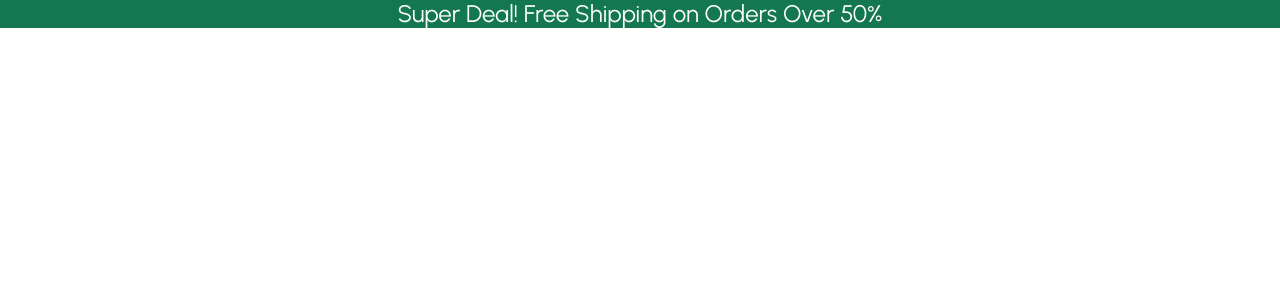
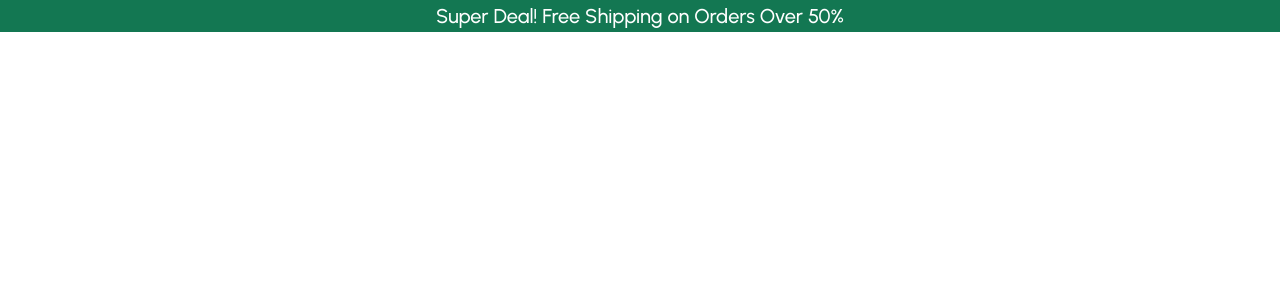
Before and after one commit to adarraji/react-shop, a React (Create React App) app: page / in a window 1280 px wide. Shown: the top 300 px of the page. Built offline with nearby package versions, Linux system fonts and the light colour scheme.

Commit message:
updated styles

```diff
--- a/src/components/Announcement/Announcement.js
+++ b/src/components/Announcement/Announcement.js
@@ -2,7 +2,7 @@ import React from "react";
 
 const Announcement = () => {
     return (
-        <div className="f3 fw-5 bg-dark-green white flex justify-center items-center ">
+        <div className="h2 f4 fw5 bg-dark-green white flex justify-center items-center ">
             {"Super Deal! Free Shipping on Orders Over 50%"}
         </div>
     )
```
